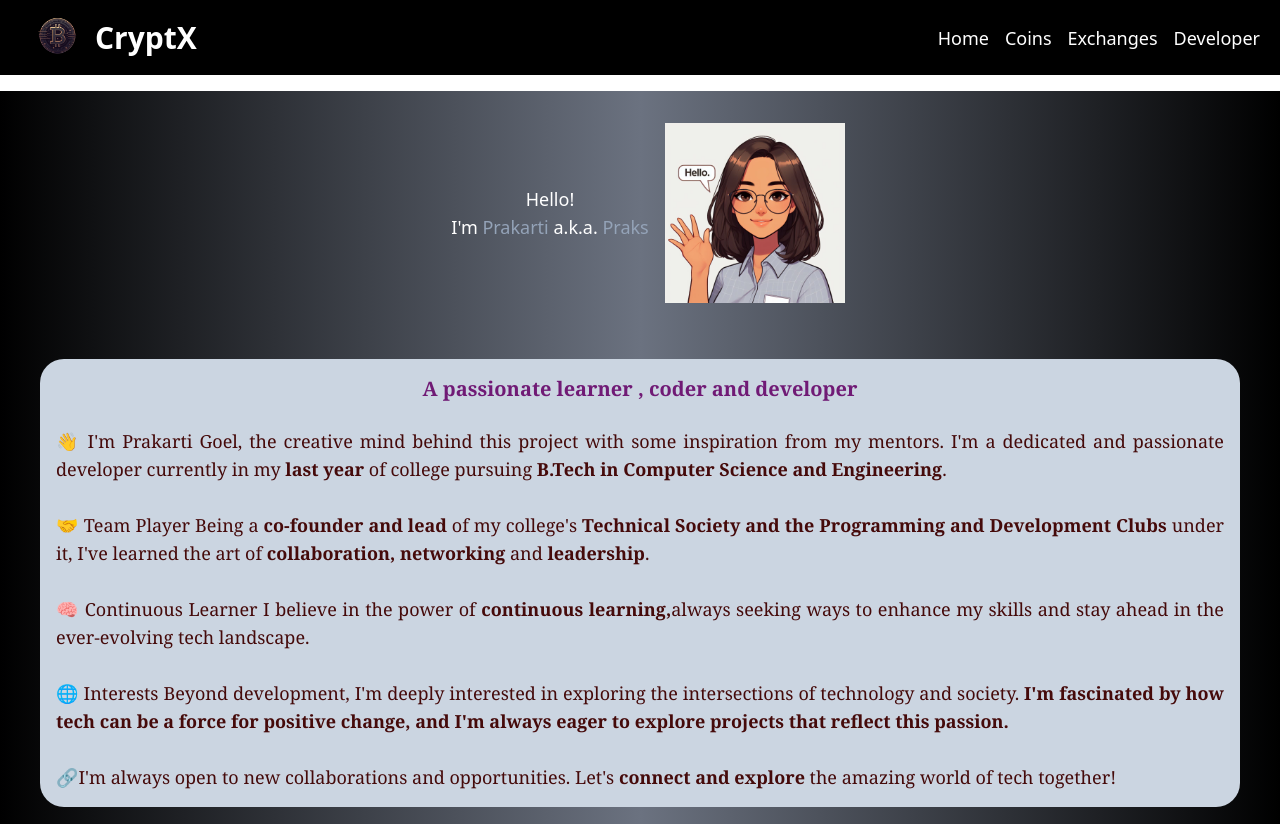
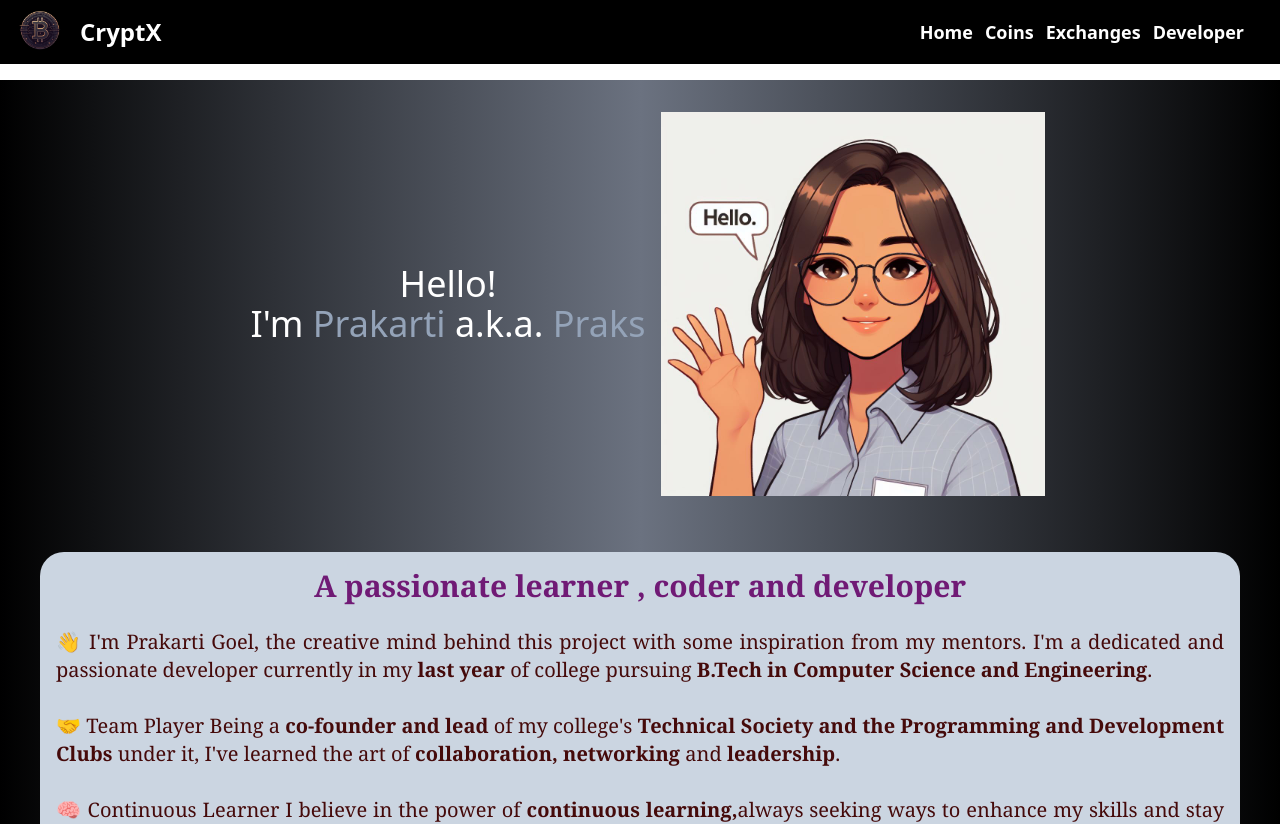
Before and after one commit to prakartigoel24/CryptX, a React (Vite) app: page /about-developer in a window 1280 px wide. Shown: the top 824 px of the page. Built offline with nearby package versions, Linux system fonts and the light colour scheme.

Commit message:
Fix: Made it Responsive

```diff
--- a/src/components/AboutDeveloper.jsx
+++ b/src/components/AboutDeveloper.jsx
@@ -4,17 +4,17 @@ const AboutDeveloper = () => {
   return (
     <div className="flex flex-col mt-4 bg-gradient-to-r from-black via-gray-500 text-slate-400 to-black p-2 items-center justify-center ">
       <div className="flex p-6 items-center justify-center">
-        <h1 className="text-white text-lg text-center m-4">
+        <h1 className="text-white text-xl text-center m-4 sm:text-3xl md:text-4xl lg:text-4xl">
           Hello! <br /> I'm <span className="text-slate-400">Prakarti</span>{" "}
           a.k.a. <span className="text-slate-400">Praks</span>
         </h1>
-        <img src="/my_avatar.jpg" alt="Avatar..." width={180} />
+        <img src="/my_avatar.jpg" alt="Avatar..." width={180} className="sm:w-80 md:w-96 lg:w-96"/>
       </div>
-      <div className="font-serif m-8 bg-slate-300 text-black rounded-3xl text-lg p-4 text-justify">
-        <h1 className="text-xl font-black mb-6 text-center text-fuchsia-900">
+      <div className="font-serif m-8 bg-slate-300 text-black rounded-3xl p-4 text-justify">
+        <h1 className="text-xl sm:text-2xl md:text-3xl lg:text-3xl font-black mb-6 text-center text-fuchsia-900">
          A passionate learner , coder and developer
         </h1>
-        <p className="text-red-950 text-justify">
+        <p className="text-red-950 text-md text-justify md:text-xl lg:text-xl ">
           👋 I'm Prakarti Goel, the creative mind behind this project with some inspiration from my mentors. I'm a
           dedicated and passionate developer currently in my <span className="font-semibold">last year</span> of
           college pursuing <span className="font-semibold">B.Tech in Computer Science and Engineering</span>.
--- a/src/components/Branding.jsx
+++ b/src/components/Branding.jsx
@@ -2,9 +2,9 @@ import React from 'react'
 
 const Branding = () => {
   return (
-    <div className='flex items-center justify-start'>
-        <img src="/logo.png" alt="Logo-Here" height={10} width={75}/>
-        <strong className='text-3xl'>CryptX</strong>
+    <div className='flex items-center'>
+        <img src="/logo.png" alt="Logo-Here" height={10} width={75} className='md:w-20 lg:w-20'/>
+        <strong className='text-xl sm:text-2xl md:text-2xl lg:text-2xl'>CryptX</strong>
     </div>
   )
 }
--- a/src/components/Coins.jsx
+++ b/src/components/Coins.jsx
@@ -42,12 +42,12 @@ const Coins = () => {
       ) : (
         <>
         <div className="bg-amber-950 text-white flex justify-center items-center py-4 my-4 mx-3 rounded-full px-6">
-        <h1 className="text-md font-semibold">Change Currency :</h1>
+        <h1 className="text-md md:text-xl font-semibold">Change Currency :</h1>
           {
 
            Object.keys(currency_symbols).map(key=>{
             return (
-                <div key={key} className="px-3 py-1 mx-1.5 rounded-lg bg-white text-black font-medium hover:-translate-y-0.5 hover:bg-slate-300">
+                <div key={key} className="px-3 py-1 mx-1.5 rounded-lg bg-white text-black md:text-xl md:mx-3 font-medium hover:-translate-y-0.5 hover:bg-slate-300">
                   <button onClick={()=>{
                     setLoading(true);
                     setCurrency(key)}}>
--- a/src/components/Footer.jsx
+++ b/src/components/Footer.jsx
@@ -3,11 +3,11 @@ import React from 'react'
 const Footer = () => {
   return (
     <div className='flex w-full bg-amber-950 justify-center items-center gap-6 px-4 py-2 mt-4 text-white text-md'>
-        <h1 className='w-28'>Connect with the developer :</h1>
-        <a href="https://www.linkedin.com/in/prakarti-goel-2404/"><img src="icons/linkedin.png" alt="linkedin" width={32} className='my-1 invert'/></a>
-        <a href="https://github.com/prakartigoel24"><img src="icons/github.png" alt="github" width={32} className='my-1 invert'/></a>
+        <h1 className='w-28 md:w-auto lg:w-auto md:font-semibold lg:font-semibold md:text-xl lg:text-xl'>Connect with the developer :</h1>
+        <a href="https://www.linkedin.com/in/prakarti-goel-2404/"><img src="icons/linkedin.png" alt="linkedin" width={32} className='my-1 invert md:w-11 lg:w-11'/></a>
+        <a href="https://github.com/prakartigoel24"><img src="icons/github.png" alt="github" width={32} className='my-1 invert md:w-11 lg:w-11'/></a>
         {/* <a href=""><img src="icons/discord.png" alt="discord" width={41} className='m-1'/></a> */}
-        <a href="mailto:prakartigoel24@gmail.com"><img src="icons/email.png" alt="email" width={32} className='my-1 invert'/></a>
+        <a href="mailto:prakartigoel24@gmail.com"><img src="icons/email.png" alt="email" width={32} className='my-1 invert md:w-11 lg:w-11'/></a>
     </div>
   )
 }
--- a/src/components/Navbar.jsx
+++ b/src/components/Navbar.jsx
@@ -1,19 +1,43 @@
-import React from "react";
+import React, { useState } from "react";
 import { Link } from "react-router-dom";
 import Branding from "./Branding";
+import { TiThMenu } from "react-icons/ti";
+import { AiOutlineClose } from "react-icons/ai";
 
 const Navbar = () => {
+  const [navbarOpen, setNavbarOpen] = useState(true);
+
   return (
-    <div className="bg-black text-white sticky flex justify-between items-center mx-auto px-5 z-50 text-lg">
-      <Branding/>
-      <div className="flex gap-4">
-        <Link to="/" className="hover:text-gray-400">Home</Link>
-        <Link to="/coins" className="hover:text-gray-400">Coins</Link>
-        <Link to="/exchanges" className="hover:text-gray-400">Exchanges</Link>
-        <Link to="/about-developer" className="hover:text-gray-400">Developer</Link>
+    <div className="bg-black text-white sticky w-full z-50 flex justify-between items-center pr-6 h-16 sm:text-lg
+     md:text-lg lg:text-lg">
+      <Branding />
+      <div
+        className={`flex flex-col gap-3 absolute top-16 sm:flex-row sm:relative sm:top-auto sm:w-auto px-3 py-3 bg-black w-full font-semibold sm:flex md:flex lg:flex xl:flex ${
+          !navbarOpen ? "flex" : "hidden"
+        } `}
+      >
+        <Link to="/" className="hover:text-gray-400">
+          Home
+        </Link>
+        <Link to="/coins" className="hover:text-gray-400">
+          Coins
+        </Link>
+        <Link to="/exchanges" className="hover:text-gray-400">
+          Exchanges
+        </Link>
+        <Link to="/about-developer" className="hover:text-gray-400">
+          Developer
+        </Link>
       </div>
+
+      <button onClick={() => setNavbarOpen(!navbarOpen)} className="sm:hidden">
+        {!navbarOpen ? (
+          <AiOutlineClose size={23} color={"white"} />
+        ) : (
+          <TiThMenu size={23} />
+        )}
+      </button>
     </div>
   );
 };
-
 export default Navbar;
```
